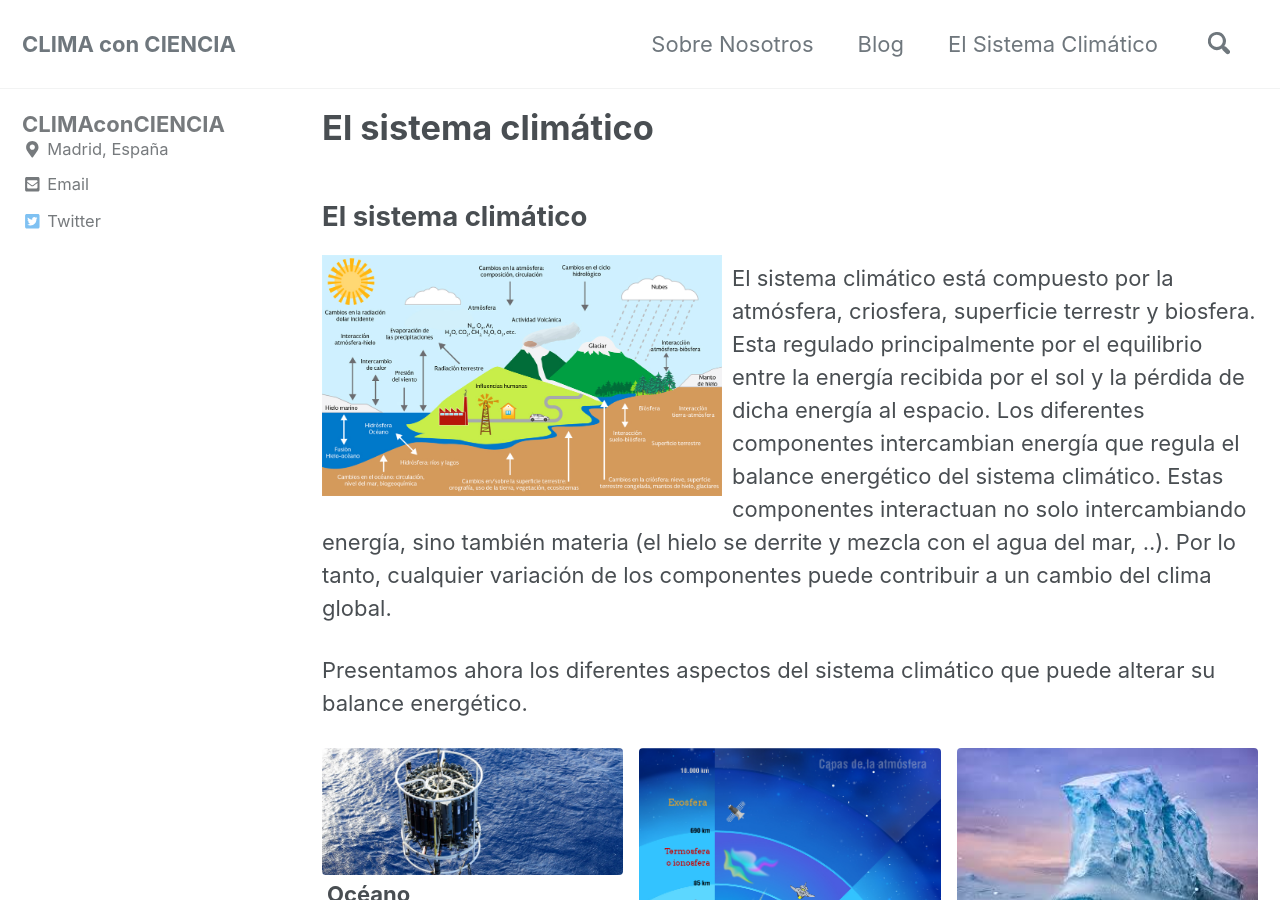
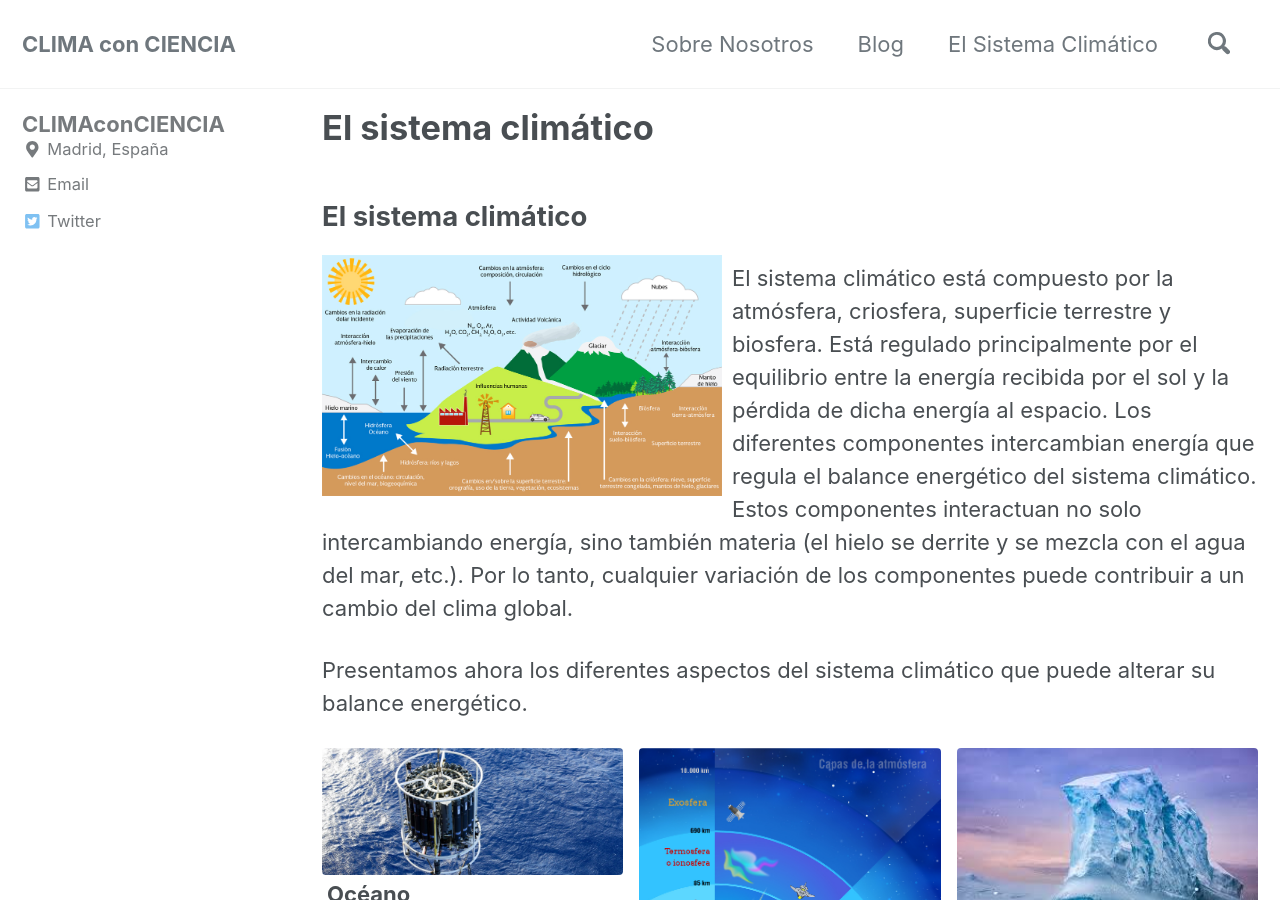
Before and after one commit to CLIMAconCIENCIA/climaconciencia.github.io, a Jekyll site: the page built from _pages/research.md, in a window 1280 px wide and 900 px high. Built offline with Jekyll 4.4.1, drawn with Linux system fonts in a browser that asks for light colours; cached includes are drawn as plain includes; nearby versions of some CDN libraries.

Commit message:
Update research.md

```diff
--- a/_pages/research.md
+++ b/_pages/research.md
@@ -54,7 +54,7 @@ feature_row2:
      width="400"
      style="float: left; margin-right: 10px;" />
 
-El sistema climático está compuesto por la atmósfera, criosfera, superficie terrestr y biosfera. Esta regulado principalmente por el equilibrio entre la energía recibida por el sol y la pérdida de dicha energía al espacio. Los diferentes componentes intercambian energía que regula el balance energético del sistema climático. Estas componentes interactuan no solo intercambiando energía, sino también materia (el hielo se derrite y mezcla con el agua del mar, ..). Por lo tanto, cualquier variación de los componentes puede contribuir a un cambio del clima global.
+El sistema climático está compuesto por la atmósfera, criosfera, superficie terrestre y biosfera. Está regulado principalmente por el equilibrio entre la energía recibida por el sol y la pérdida de dicha energía al espacio. Los diferentes componentes intercambian energía que regula el balance energético del sistema climático. Estos componentes interactuan no solo intercambiando energía, sino también materia (el hielo se derrite y se mezcla con el agua del mar, etc.). Por lo tanto, cualquier variación de los componentes puede contribuir a un cambio del clima global.
 
 Presentamos ahora los diferentes aspectos del sistema climático que puede alterar su balance energético.
 
```
